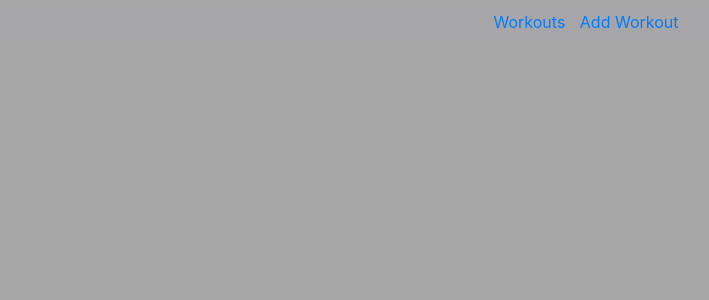
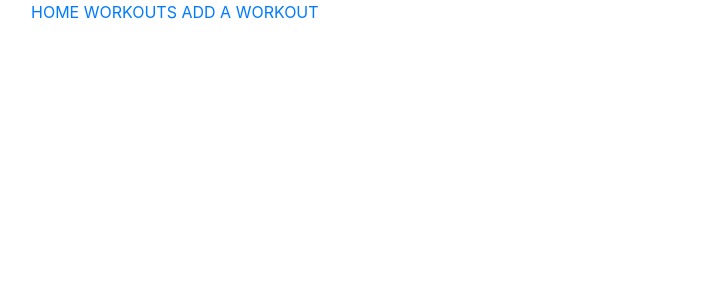
Before and after one commit to Oscar-Ore007/workout_plan-frontend, a React (Create React App) app: page / in a window 1280 px wide. Shown: the top 300 px of the page, without its empty margins (54-763 px from the left). Built offline with nearby package versions, Linux system fonts and the light colour scheme; no server answers.

Commit message:
Made changes to the NavBar

```diff
--- /dev/null
+++ b/src/App.css
@@ -0,0 +1,3 @@
+body {
+    back-ground-color: #FFFF
+}
--- a/src/App.js
+++ b/src/App.js
@@ -1,6 +1,7 @@
 import React from 'react';
 import {connect} from 'react-redux';
 import WorkoutsContainer from './containers/WorkoutsContainer'
+import './App.css';
 
 
 
--- a/src/components/NavBar.js
+++ b/src/components/NavBar.js
@@ -1,13 +1,16 @@
-import React from 'react'
-import {Link} from 'react-router-dom'
+import React from 'react' ;
+import {Link, NavLink} from 'react-router-dom'
 
 const NavBar = (props) => {
 
     return (
-        <div>
-            <Link to='/workouts' style={{paddingRight: '10px'}}> Workouts </Link>
-            <Link to='/workouts/new'> Add Workout </Link>
+    <nav className="topnav">
+        <div className="container">
+            <Link to='/'>HOME</Link>
+            <NavLink to='/workouts'> WORKOUTS </NavLink>
+            <NavLink to='/workouts/new'> ADD A WORKOUT </NavLink>
         </div>
+    </nav>
     )
 }
 
--- a/src/index.css
+++ /dev/null
@@ -1,13 +0,0 @@
-.App {
-    text-align: center;
-    padding: 5px;
-    margin: 5px;
-    flex-direction: column;
-    display: flex;
-    background-color: #a6a6a8;
-}
-
-body {
-    margin: 0;
-    background-color: #a6a6a6;
-}
--- a/src/index.js
+++ b/src/index.js
@@ -5,7 +5,7 @@ import thunk from 'redux-thunk';
 import {Provider} from 'react-redux';
 import {BrowserRouter as Router} from 'react-router-dom'
 import workoutReducer from './reducers/workoutReducer'
-import './index.css';
+
 
 
 
```
